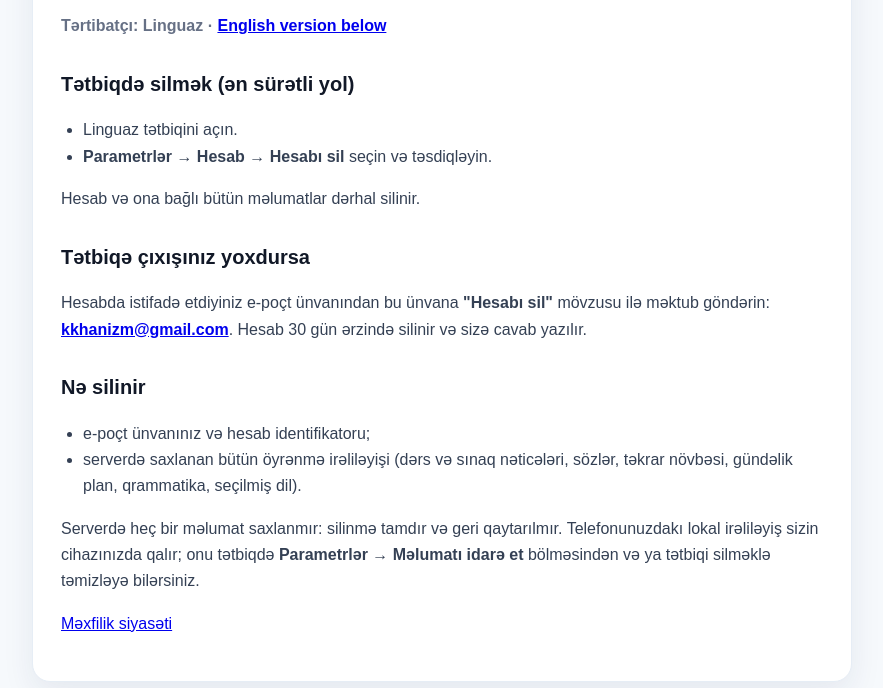
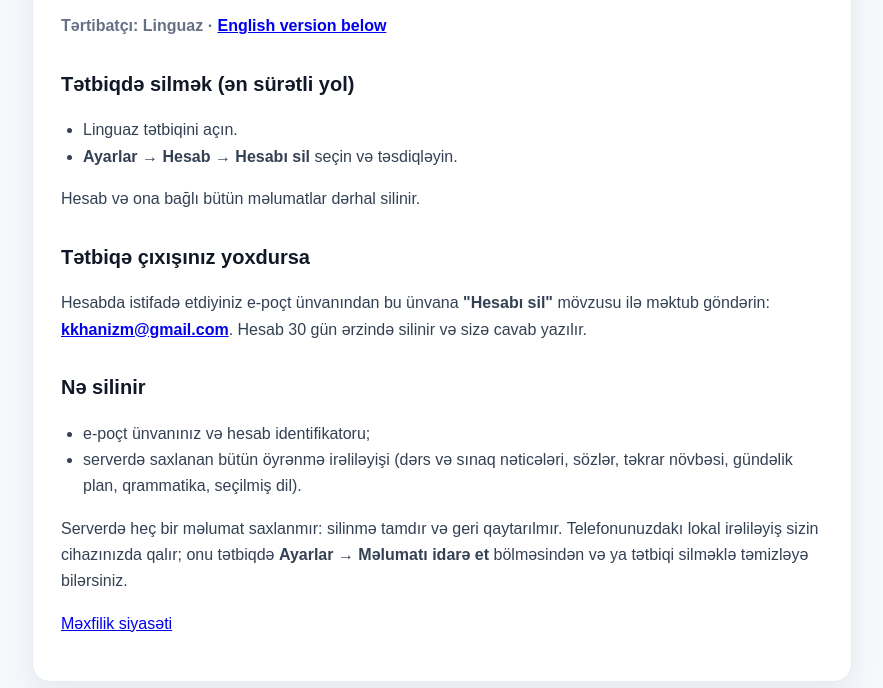
Before and after one commit to mrkhanizm/linguaz-site, a plain HTML site: page delete-account.html in a window 1280 px wide. Shown: the part 112-800 px from the top of the page, without its empty margins (198-1081 px from the left). Drawn offline with Linux system fonts and the light colour scheme.

Commit message:
Name the settings screen as the app does: Ayarlar
Co-Authored-By: Claude Opus 5.5 <noreply@anthropic.com>

```diff
--- a/delete-account.html
+++ b/delete-account.html
@@ -63,7 +63,7 @@
       <h2>Tətbiqdə silmək (ən sürətli yol)</h2>
       <ul>
         <li>Linguaz tətbiqini açın.</li>
-        <li><strong>Parametrlər → Hesab → Hesabı sil</strong> seçin və təsdiqləyin.</li>
+        <li><strong>Ayarlar → Hesab → Hesabı sil</strong> seçin və təsdiqləyin.</li>
       </ul>
       <p>Hesab və ona bağlı bütün məlumatlar dərhal silinir.</p>
 
@@ -84,7 +84,7 @@
       <p>
         Serverdə heç bir məlumat saxlanmır: silinmə tamdır və geri qaytarılmır.
         Telefonunuzdakı lokal irəliləyiş sizin cihazınızda qalır; onu tətbiqdə
-        <strong>Parametrlər → Məlumatı idarə et</strong> bölməsindən və ya
+        <strong>Ayarlar → Məlumatı idarə et</strong> bölməsindən və ya
         tətbiqi silməklə təmizləyə bilərsiniz.
       </p>
       <p><a href="privacy.html">Məxfilik siyasəti</a></p>
```
